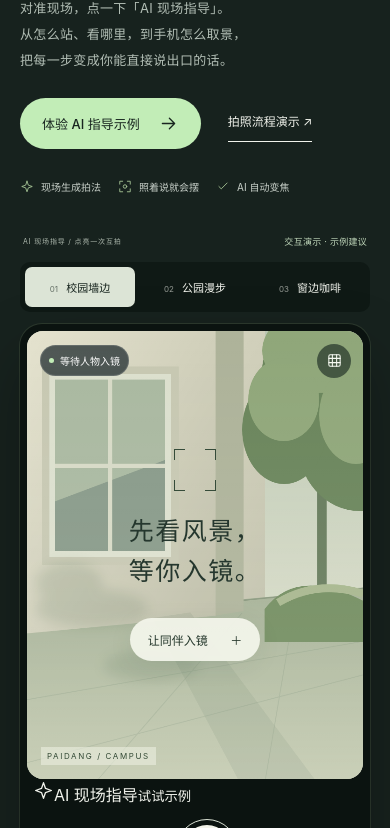
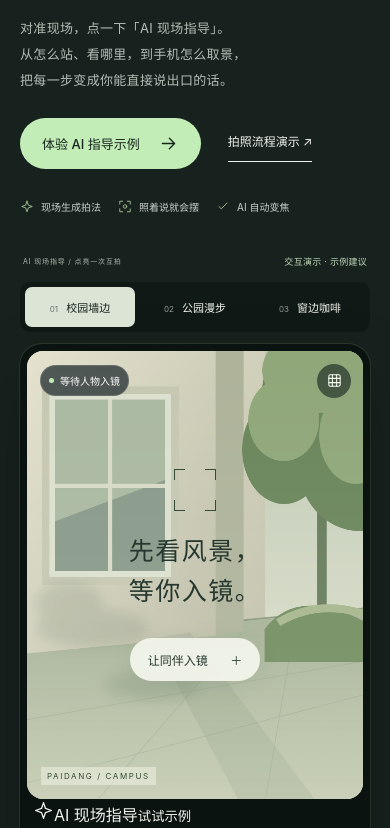
Before and after one commit to potatobander/parktrace, a website with bundled scripts: page paida/index.html in a window 390 px wide. Shown: the part 278-1106 px from the top of the page. Built offline with nearby package versions, Linux system fonts and the light colour scheme.

Commit message:
Load responsive visual refresh for Paida website

```diff
--- a/paida/index.html
+++ b/paida/index.html
@@ -13,7 +13,7 @@
   <link rel="stylesheet" href="styles.css">
   <link rel="stylesheet" href="phone-lab.css">
   <link rel="stylesheet" href="product.css?v=20261021">
-  <link rel="preload" as="image" href="assets/scenes/campus.svg">
+  <link rel="stylesheet" href="refresh.css?v=20261021">\n  <link rel="preload" as="image" href="assets/scenes/campus.svg">
   <link rel="preload" as="image" href="assets/poses/wall_space.webp">
   <script defer src="assets/pose-data.js"></script>
   <script defer src="demo-model.js"></script>
```
